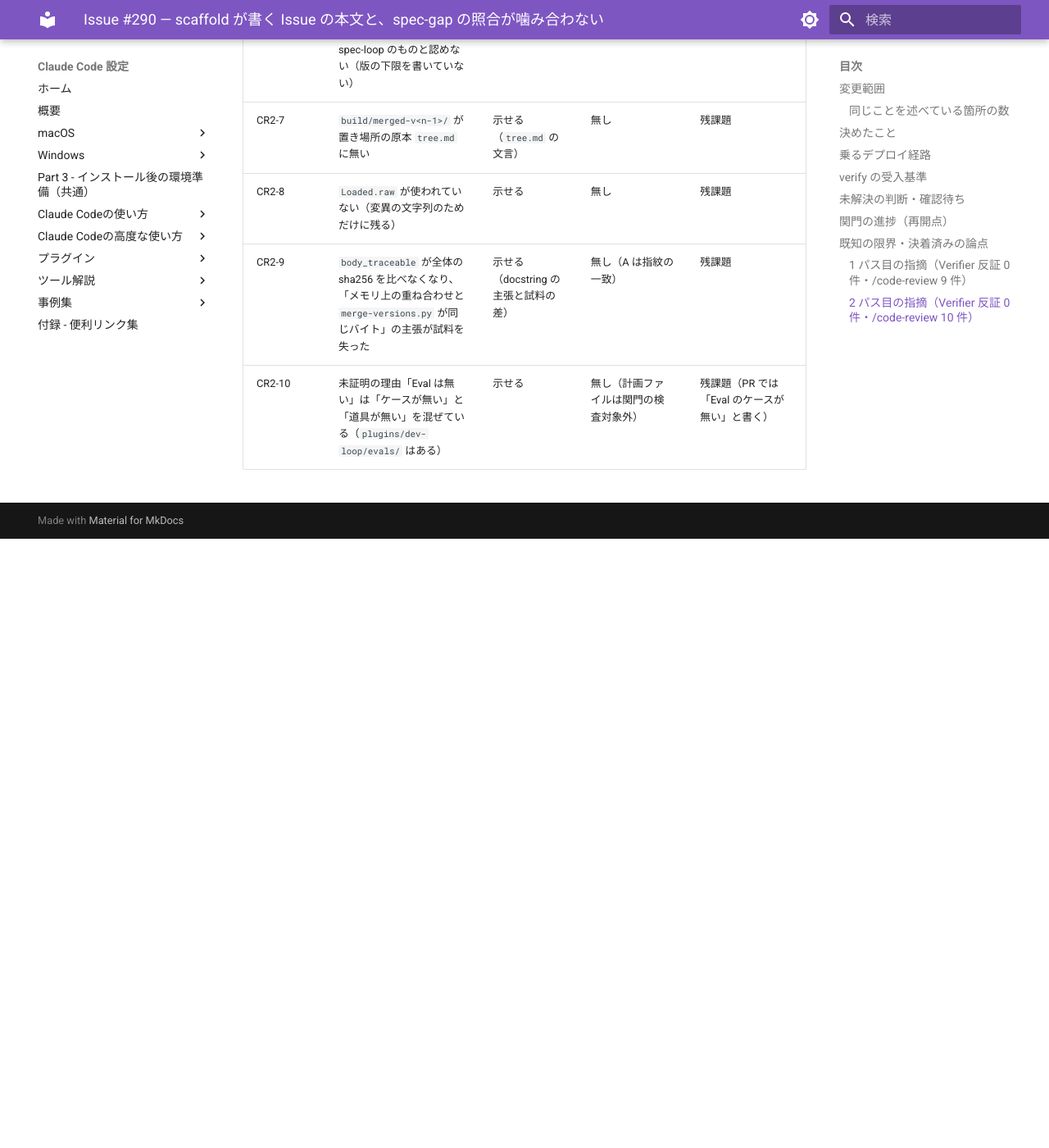
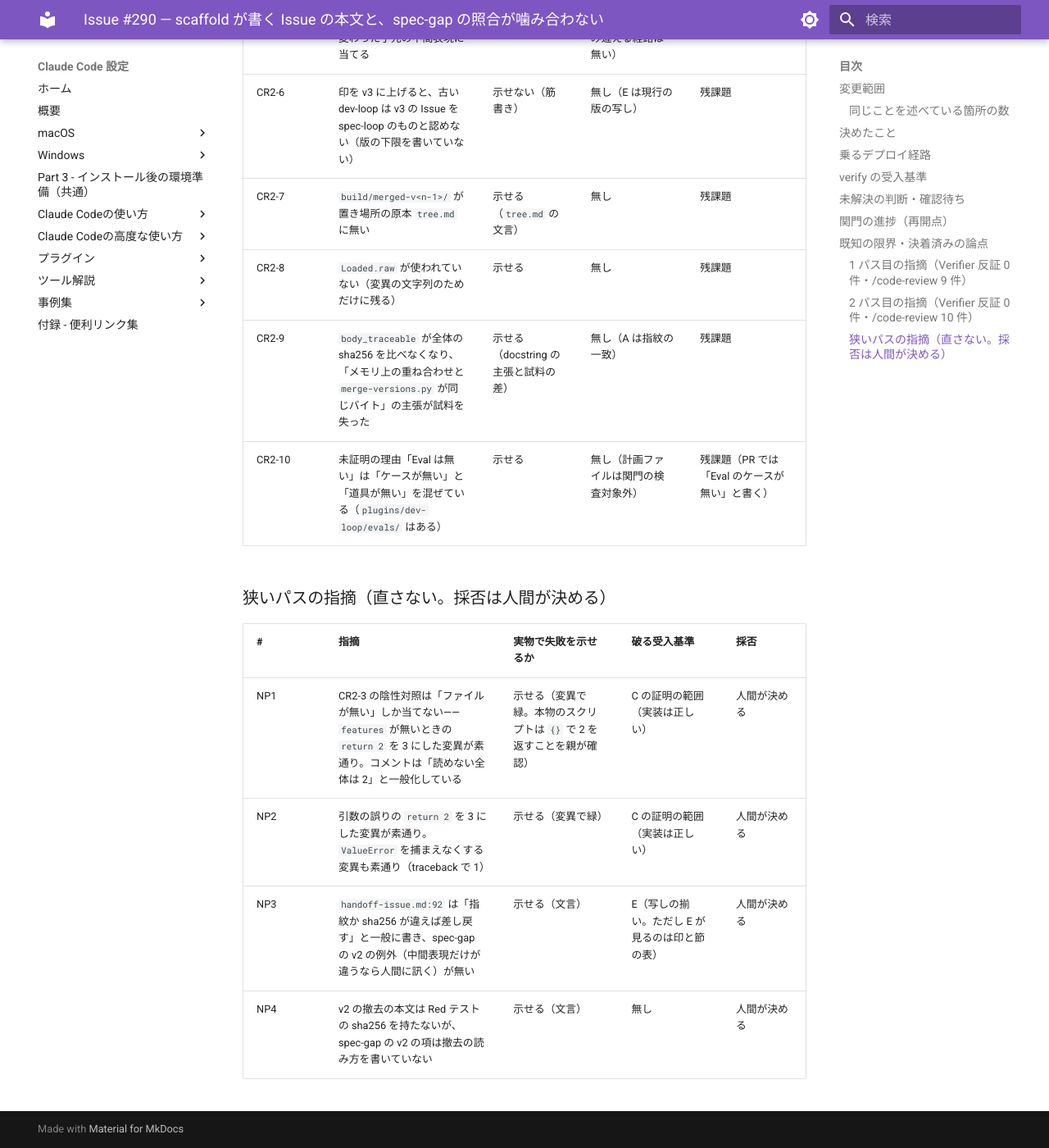
Before and after one commit to hdknr/claude-code-setup, an MkDocs documentation site: the page built from docs/plans/issue-290.md, in a window 1280 px wide and 1400 px high, scrolled down 6966 px. Shown: the whole window at 82% size. Built offline with MkDocs 1.6.1 and Material for MkDocs 9.7.7, drawn with Linux system fonts in a browser that asks for light colours; before the commit the page ends 7623 px from its top, so only the background shows below that; some of the changed text lies outside the part shown.

Commit message:
docs(plans): #290 の狭いパスの結果を記録する
Refs #290

Co-Authored-By: Claude Opus 5.5 <noreply@anthropic.com>

```diff
--- a/docs/plans/issue-290.md
+++ b/docs/plans/issue-290.md
@@ -118,7 +118,9 @@
 - 関門の 2 パス目: Verifier（`dev-loop:dev-loop-verifier`・sonnet）反証 0 件 ／ `/code-review`（high）10 件。
   採否は下の表——直す 3 件（CR2-1・CR2-3・CR2-4）・残課題 7 件
 - 2 パス目の指摘対応の起点 SHA: `fc6f18f`（採否を記録したコミット＝指摘対応を始める直前の HEAD。狭いパスの差分はここから）
-- 次: 2 パス目の指摘対応 → コミット → 狭いパス（Verifier を 1 回。`edfab80` からの差分）→ PR
+- 2 パス目の指摘対応: 済み（`baec460`。`test-scaffold.py` は試料 149 件・変異 101 件＋dev 側 2 件で緑）
+- 狭いパス: Verifier（`dev-loop:dev-loop-verifier`・sonnet。`fc6f18f` からの差分）指摘 4 件（うち軽微 2）・素通りの変異 3 本。直さずに人間へ（下の表）
+- 次: PR を作り、PR 側の CI を見る
 - 反証と差し戻し: 1 パス目の反証 0 件（Verifier）。手順 4 への差し戻しは指摘対応の 1 回
 - 交絡: 実験なし（試料の陽性対照はテストの中にある）
 
@@ -158,3 +160,12 @@ Verifier の軽い所見（空の `features` でも 3）は反証ではないと
 | CR2-8 | `Loaded.raw` が使われていない（変異の文字列のためだけに残る） | 示せる | 無し | 残課題 |
 | CR2-9 | `body_traceable` が全体の sha256 を比べなくなり、「メモリ上の重ね合わせと `merge-versions.py` が同じバイト」の主張が試料を失った | 示せる（docstring の主張と試料の差） | 無し（A は指紋の一致） | 残課題 |
 | CR2-10 | 未証明の理由「Eval は無い」は「ケースが無い」と「道具が無い」を混ぜている（`plugins/dev-loop/evals/` はある） | 示せる | 無し（計画ファイルは関門の検査対象外） | 残課題（PR では「Eval のケースが無い」と書く） |
+
+### 狭いパスの指摘（直さない。採否は人間が決める）
+
+| # | 指摘 | 実物で失敗を示せるか | 破る受入基準 | 採否 |
+| --- | --- | --- | --- | --- |
+| NP1 | CR2-3 の陰性対照は「ファイルが無い」しか当てない——`features` が無いときの `return 2` を 3 にした変異が素通り。コメントは「読めない全体は 2」と一般化している | 示せる（変異で緑。本物のスクリプトは `{}` で 2 を返すことを親が確認） | C の証明の範囲（実装は正しい） | 人間が決める |
+| NP2 | 引数の誤りの `return 2` を 3 にした変異が素通り。`ValueError` を捕まえなくする変異も素通り（traceback で 1） | 示せる（変異で緑） | C の証明の範囲（実装は正しい） | 人間が決める |
+| NP3 | `handoff-issue.md:92` は「指紋か sha256 が違えば差し戻す」と一般に書き、spec-gap の v2 の例外（中間表現だけが違うなら人間に訊く）が無い | 示せる（文言） | E（写しの揃い。ただし E が見るのは印と節の表） | 人間が決める |
+| NP4 | v2 の撤去の本文は Red テストの sha256 を持たないが、spec-gap の v2 の項は撤去の読み方を書いていない | 示せる（文言） | 無し | 人間が決める |
```
